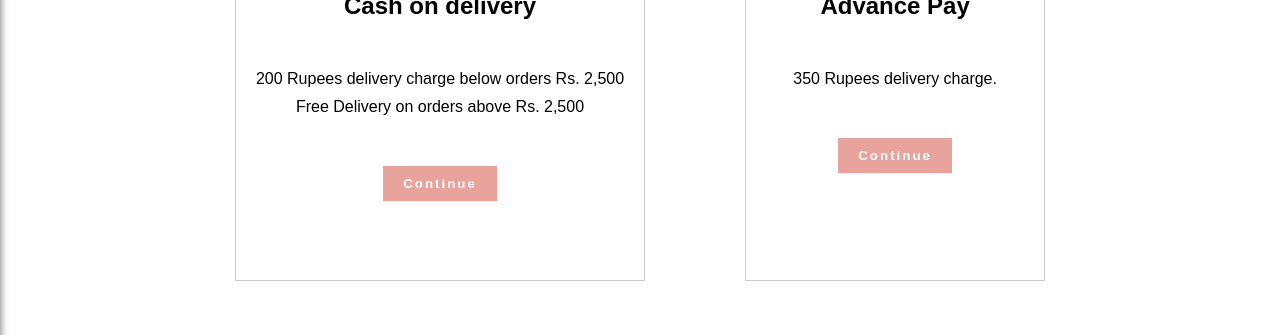
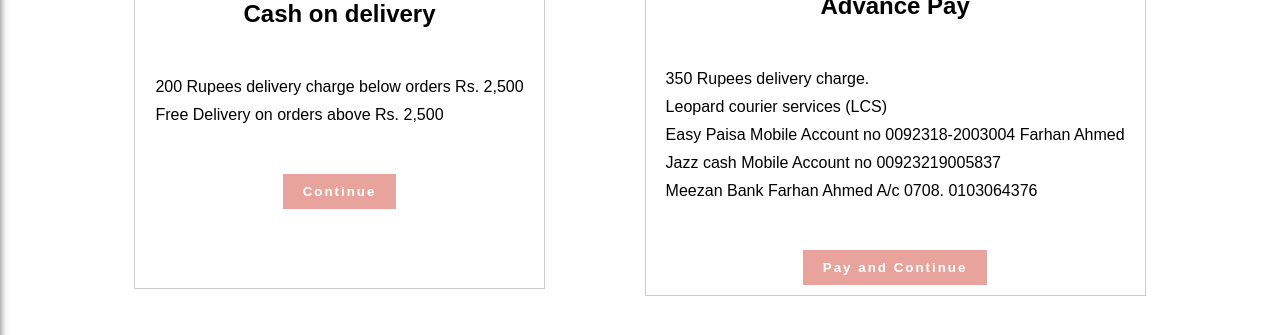
Before and after one commit to aashishpeepra/Ecommerce-Clothing-Store, a React (Create React App) app: page /payment in a window 1280 px wide. Shown: the part 207-542 px from the top of the page. Built offline with nearby package versions, Linux system fonts and the light colour scheme; no server answers.

Commit message:
Added Payment info

```diff
--- a/src/Containers/Payment/Payment.css
+++ b/src/Containers/Payment/Payment.css
@@ -28,6 +28,7 @@
 }
 .Payment-Details-Each ul{
     list-style: none;
+    text-align: left;
 }
 .Payment-Details-Each button{
     margin-top: 40px;;
--- a/src/Containers/Payment/Payment.js
+++ b/src/Containers/Payment/Payment.js
@@ -4,7 +4,7 @@ class Payment extends React.Component {
     state = {
 
     }
-    takeToCheckOut=()=>{
+    takeToCheckOut = () => {
         this.props.history.push("/checkout");
     }
     render() {
@@ -26,9 +26,13 @@ class Payment extends React.Component {
                         <h2>Advance Pay</h2>
                         <ul>
                             <li>350 Rupees delivery charge.</li>
+                            <li>Leopard courier services (LCS)</li>
+                            <li>Easy Paisa Mobile Account no 0092318-2003004 Farhan Ahmed</li>
+                            <li>Jazz cash Mobile Account no 00923219005837</li>
+                            <li>Meezan Bank Farhan Ahmed A/c  0708. 0103064376</li>
                         </ul>
                         <button type="button" onClick={this.takeToCheckOut}>
-                            Continue
+                            Pay and Continue
                         </button>
                     </div>
                 </div>
```
